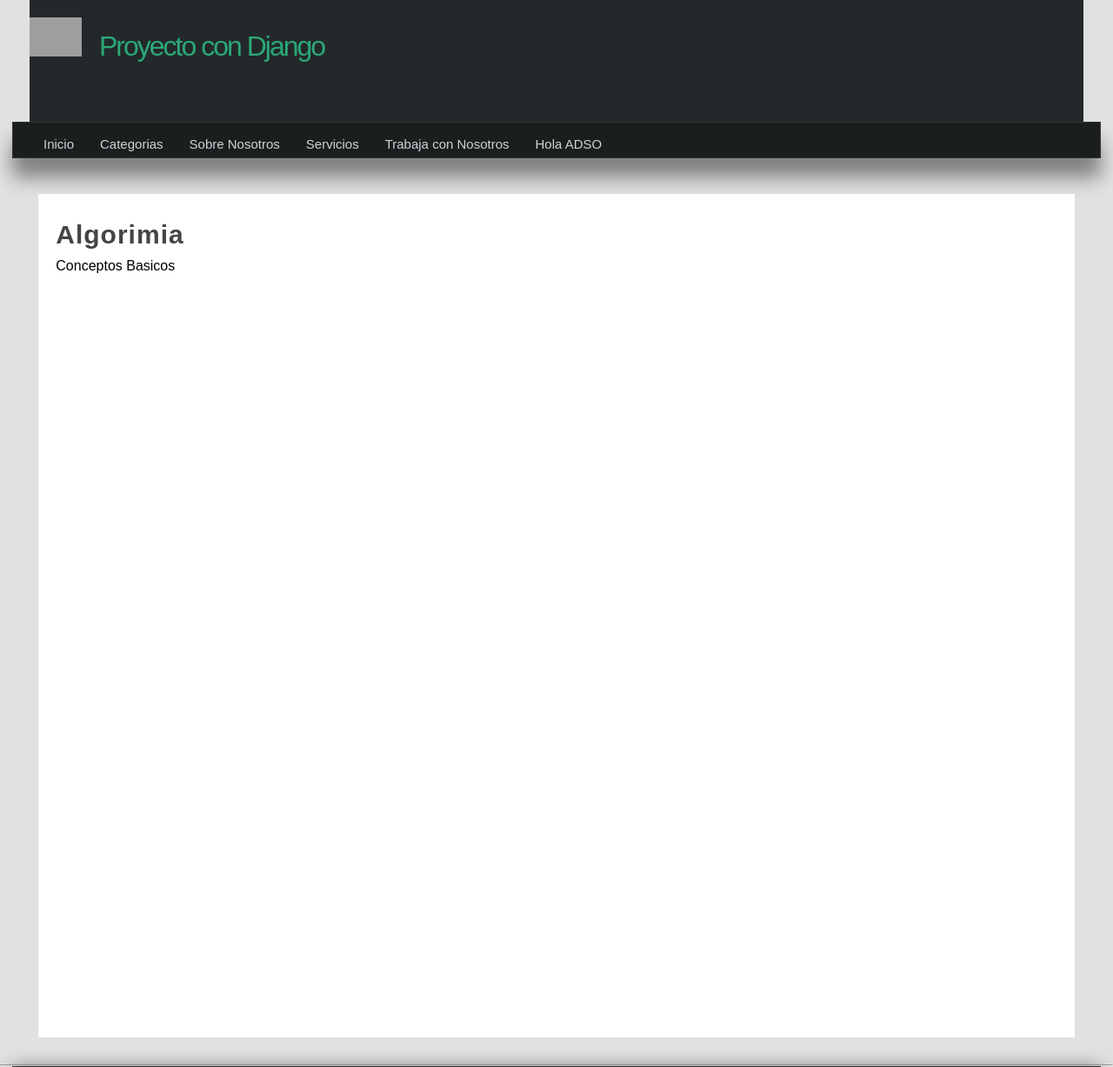
After one commit to fabiobenavides31-sketch/Django-Funcional, a Django app: page /categoria/5 in a window 1280 px wide. The commit adds this page. Shown: the top 1227 px of the page at 87% size. Run offline with Django 5.2, Linux system fonts and the light colour scheme; data comes from the database, SQL or seed files in the repository; both versions use the stored data as it was after the commit; some libraries are stand-ins or nearby versions; grey boxes are pictures that could not be loaded.

Commit message:
video 6 completado

```diff
--- a/Django/settings.py
+++ b/Django/settings.py
@@ -67,6 +67,7 @@ TEMPLATES = [
                 'django.contrib.auth.context_processors.auth',
                 'django.contrib.messages.context_processors.messages',
                 'pages.context_processors.get_pages',
+                'blog.processor.get_categories',
             ],
         },
     },
--- a/blog/models.py
+++ b/blog/models.py
@@ -19,6 +19,7 @@ class Category(models.Model):
     class Meta:
         verbose_name = 'Categoria'
         verbose_name_plural = 'Categorias'
+        ordering = ['-created_at']
 
     def __str__(self):
         return self.name
@@ -30,7 +31,7 @@ class Article(models.Model):
     image = models.ImageField(default='null', verbose_name='Imagen', upload_to="articles")
     public = models.BooleanField(verbose_name='¿Publicado?')
     user = models.ForeignKey(User, verbose_name='Usuario', on_delete=models.CASCADE)
-    categories = models.ManyToManyField(Category, verbose_name='Categorias', blank=True)
+    categories = models.ManyToManyField(Category, verbose_name='Categorias', blank=True, related_name="articles")
     created_at = models.DateTimeField(auto_now_add=True, verbose_name='Creado el')
     update_at = models.DateTimeField(auto_now=True, verbose_name='Editado el')
 
--- /dev/null
+++ b/blog/processor.py
@@ -0,0 +1,11 @@
+from blog.models import Category, Article
+
+def get_categories(request):
+
+    categories_in_use = Article.objects.filter(public=True).values_list('categories', flat=True)
+    categories = Category.objects.filter(id__in=categories_in_use).values_list('id', 'name')
+
+    return {
+        'categories': categories,
+        'ids' : categories_in_use
+    }
--- /dev/null
+++ b/blog/templates/articles/articles.html
@@ -0,0 +1,31 @@
+ {% for article in articles %}
+        <article class="article-item">
+            {% if article.image != 'null' and article.image.url|length >= 1 %}
+                <div class="image">
+                    <img src="{{article.image.url}}"/>
+                </div>
+            {% endif %}
+            <div class="data">
+                <h2>{{article.title}}</h2>
+                <p>
+                    {% for category in article.categories.all  %}
+                        <a href="{% url 'category' category.id %}"> {{category.name}} </a>
+
+                        {% if forloop.counter < article.categories.all|length%}
+                            {{'-'}}
+                            {% endif%}
+
+                    {% endfor %}
+                </p>
+                <span class="date">
+                    {{article.user.first_name}} {{article.user.last_name}}
+
+                    {{article.created_at}}
+                </span>
+                <p>
+                    {{article.content|safe}}
+                </p>
+            </div>
+            <div class="clearfix"></div>
+        </article>
+    {% endfor %}
--- /dev/null
+++ b/blog/templates/categories/category.html
@@ -0,0 +1,10 @@
+{% extends 'layouts/layout.html' %}
+{% block title %} {{category.name}} {% endblock %}
+
+{% block content %}
+    <h1 class="title">{{category.name}}</h1>
+    <p>{{category.description}}</p>
+
+    {% include "articles/articles.html" with articles=category.article.all %}
+
+{% endblock %}
--- a/blog/urls.py
+++ b/blog/urls.py
@@ -3,4 +3,5 @@ from .import views
 
 urlpatterns = [
     path('articulos/', views.list, name="list_articles"),
+    path('categoria/<int:category_id>', views.category, name="category")
 ]
--- a/blog/views.py
+++ b/blog/views.py
@@ -1,4 +1,4 @@
-from django.shortcuts import render
+from django.shortcuts import render, get_object_or_404
 from .models import Article, Category
 
 def list(request):
@@ -9,3 +9,11 @@ def list(request):
         'title': 'Artículos',
         'articles': articles
     })
+
+def category(request,category_id):
+    category = get_object_or_404(Category, id=category_id)
+    articles = Article.objects.filter(categories=category)
+    return render(request,'categories/category.html',{
+        'category' : category,
+
+    })
--- a/mainapp/static/css/styles.css
+++ b/mainapp/static/css/styles.css
@@ -39,6 +39,7 @@ header{
     font-weight: lighter;
     color: #2ba977;
 }
+/*Estilos barra de navegacion*/
 nav{
     width: 1250px;
     height: 40px;
@@ -52,23 +53,61 @@ nav ul{
     list-style: none;
     text-decoration: 40px;
 }
-nav ul li{
+nav > ul > li{
     line-height: 40px;
     float: left;
 }
 /*enlaces*/
-nav ul li a{
+nav > ul > li > a{
     display: block;
     padding-left: 15px;
     padding-right: 15px;
     color: #d1d4d6;
 }
-nav ul li a:hover{
+nav > ul > li > a:hover{
     background-color: #2ba977;
     box-shadow: 0px 0px 5px #444444 inset;
     color: white;
     transition: all 300ms;
 }
+
+nav > ul > li > ul{
+    display: none;
+    position: absolute;
+    color: white;
+    text-align: left;
+    width: 160px;
+    box-shadow: 0px 2px 2px gray;
+}
+
+nav > ul > li:hover > ul{
+    display: block;
+    color: white;
+    margin: 0px;
+    list-style: none;
+}
+
+nav > ul > li:hover > ul > li{
+    background: #F1f2f0;
+    border-bottom: 1px solid #d6d6d6;
+    padding: 8px;
+    line-height: 25px;
+    font-size: 13px;
+    transition: all 300ms;
+}
+nav > ul > li:hover > ul > li > a{
+    color: #666;
+    transition: all 300ms;
+}
+nav > ul > li:hover > ul > li:hover{
+    background-color: #2ba977
+}
+
+nav > ul > li:hover > ul > li:hover a{
+    display: block;
+    color: white;
+}
+
 /*titulos contenido central*/
 #content{
     width: 1212px;
--- a/mainapp/templates/layouts/layout.html
+++ b/mainapp/templates/layouts/layout.html
@@ -30,26 +30,35 @@
     <nav>
         <ul>
             <li>
-                <a href= "{% url 'inicio' %}">Inicio</a>
+                <a href= "{% url 'index' %}">Inicio</a>
+            </li>
+             <li>
+                <a href= "{% url 'list_articles' %}">Categorias</a>
+                 <ul>
+                     {% for category in categories %}
+                        <li>
+                            <a href= "{% url 'category' category.0 %}">{{category.1}}</a>
+                        </li>
+                     {% endfor %}
+               </ul>
             </li>
             {% for page in pages %}
             <li>
                 <a href="{% url 'page' page.2 %}">{{page.1}}</a>
             </li>
             {% endfor %}
-
        </ul>
     </nav>
+
     <div id="content">
         <div class="box">
+
             <h2 class="title"></h2>
             {% block content %}
             <!-- codigo que viene de template  -->
             <strong>Contenido del bloque original!!!</strong>
             {% endblock %}
-
         </div>
-
     </div>
     <hr>
     <footer>
--- a/pages/views.py
+++ b/pages/views.py
@@ -6,6 +6,6 @@ def page(request, slug):
 
     page = Page.objects.get(slug=slug)
     return render(request, "pages/page.html",{
-        "title": "PPagina individual",
+        "title": "Pagina individual",
         "page": page
     })
```
Also changed, not shown: blog/templates/articles/list.html (+1 -33 lines), db.sqlite3, media/articles/django.jpg (added), media/articles/kotlin.png (added), media/articles/narrativa.avif (added), media/articles/python.avif (added).
